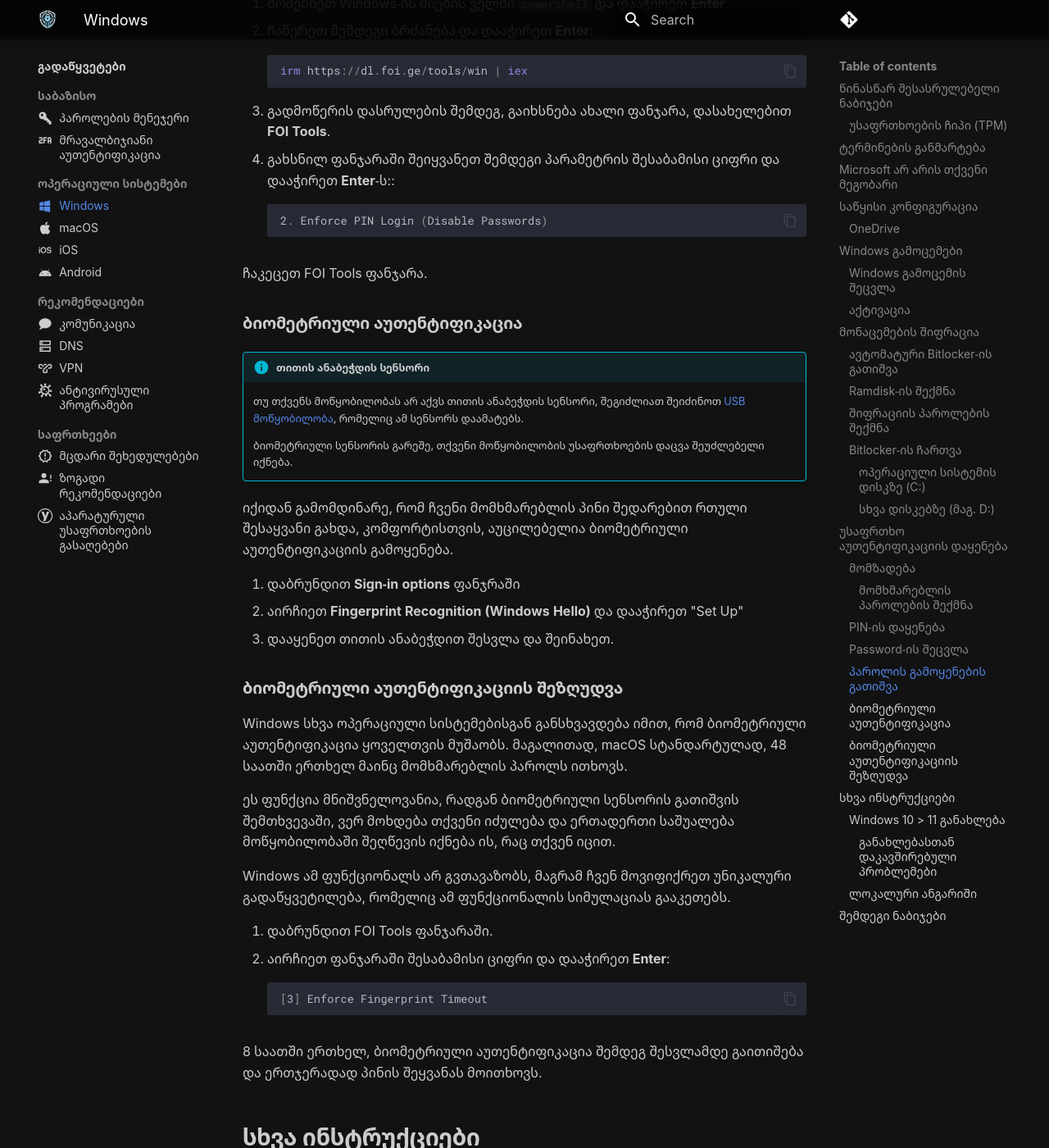
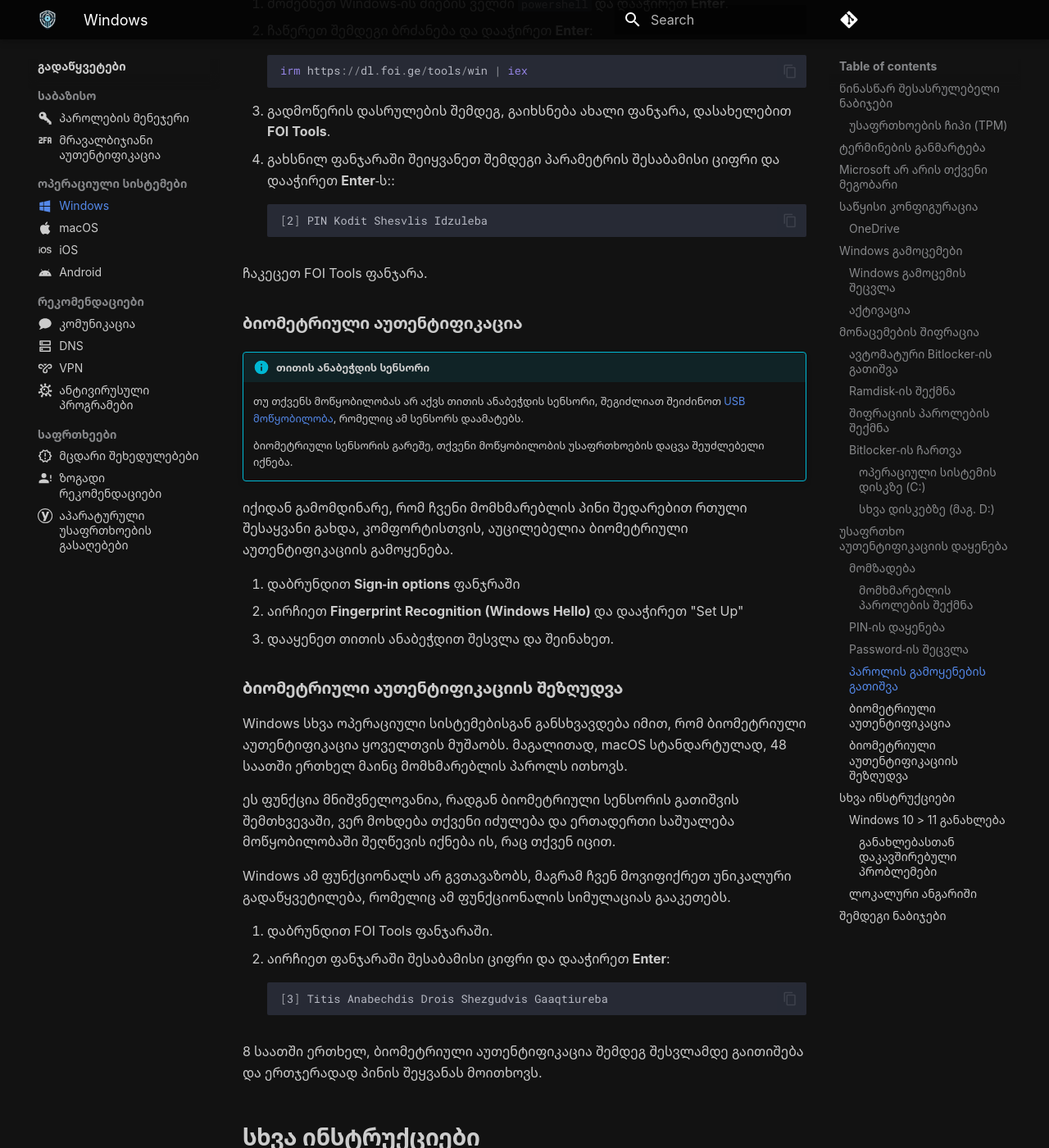
Before and after one commit to foige/security.foi.ge, an MkDocs documentation site: the page built from docs/solutions/windows.md, in a window 1280 px wide and 1400 px high, scrolled down 8931 px. Shown: the whole window at 82% size. Built offline with MkDocs 1.6.1 and Material for MkDocs 9.7.7, drawn with Linux system fonts in a browser that asks for light colours; plug-ins that fetch from the network failed and are left out; comment, search, counter and statistics services are not loaded.

Commit message:
docs(windows.md): Match new transliterated options

````diff
--- a/docs/solutions/windows.md
+++ b/docs/solutions/windows.md
@@ -354,7 +354,7 @@
 4. გახსნილ ფანჯარაში შეიყვანეთ შემდეგი პარამეტრის შესაბამისი ციფრი და დააჭირეთ **Enter**-ს::
 
     ```powershell
-    2. Enforce PIN Login (Disable Passwords)
+    [2] PIN Kodit Shesvlis Idzuleba
     ```
 
 ჩაკეცეთ FOI Tools ფანჯარა.
@@ -393,7 +393,7 @@
 2. აირჩიეთ ფანჯარაში შესაბამისი ციფრი და დააჭირეთ **Enter**:
 
     ```powershell
-    [3] Enforce Fingerprint Timeout
+    [3] Titis Anabechdis Drois Shezgudvis Gaaqtiureba
     ```
 
 8 საათში ერთხელ, ბიომეტრიული აუთენტიფიკაცია შემდეგ შესვლამდე გაითიშება და ერთჯერადად პინის
````
Also changed, not shown: docs/policies/windows.md (+1 -1 lines).
